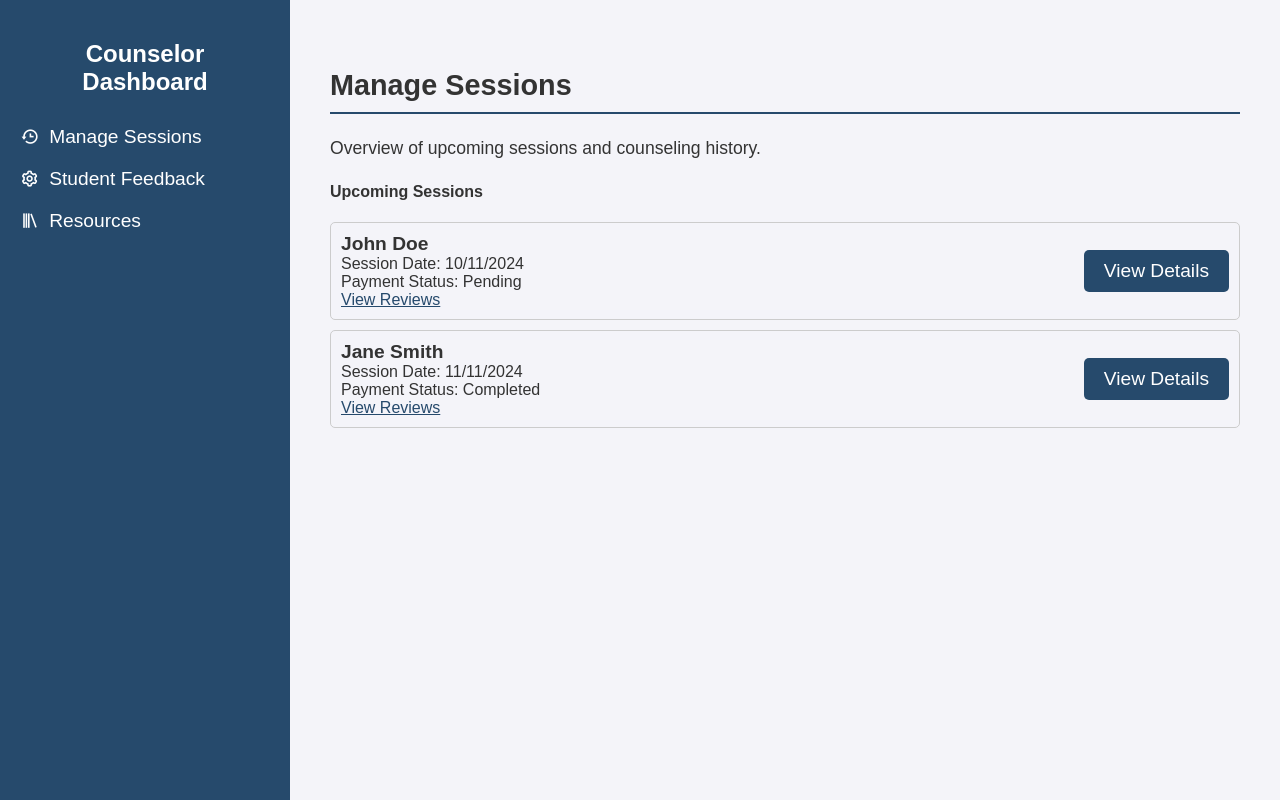
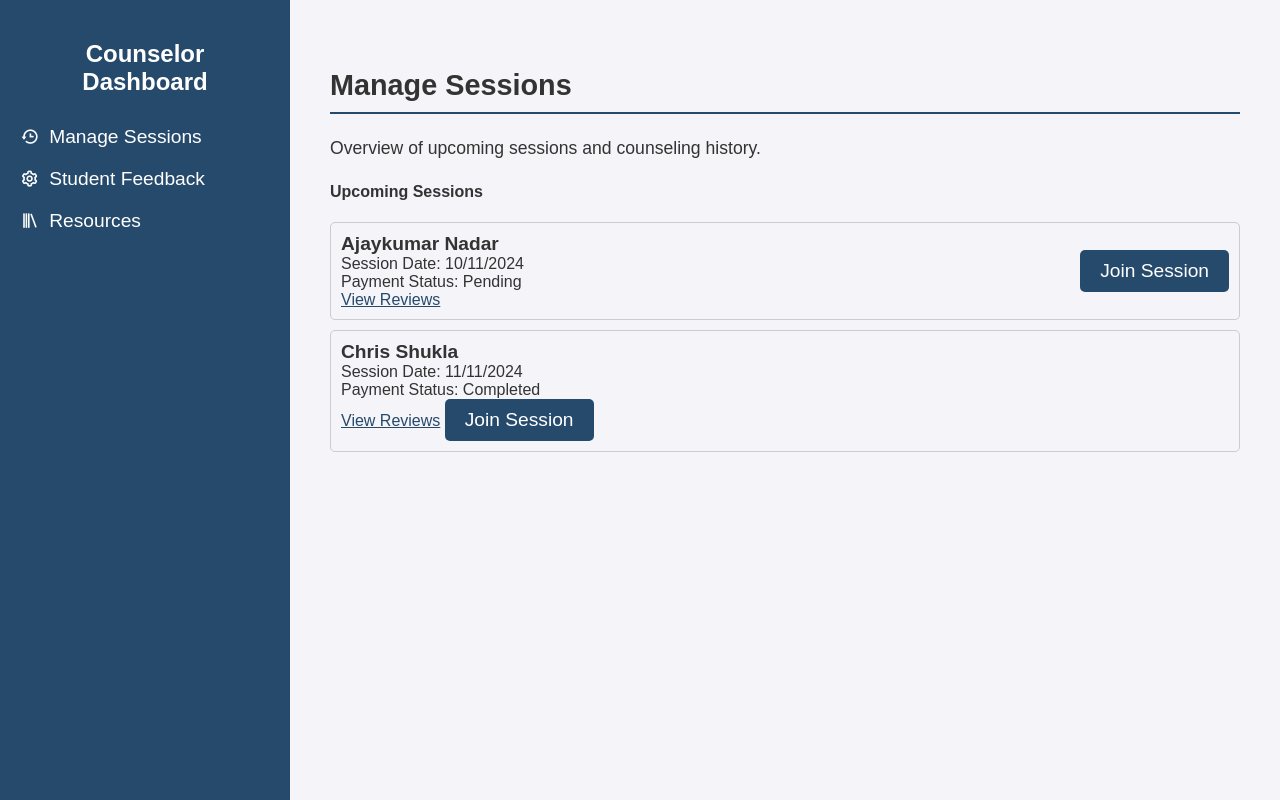
Before and after one commit to bianca2501/CareerVista, a plain HTML site: page frontend/html/dashboardcoun.html in a window 1280 px wide. Both pictures are taken after a click on the link "Manage Sessions". Drawn offline with nearby package versions, Linux system fonts and the light colour scheme; files whose address does not match are found by name.

Commit message:
connecting video

```diff
--- a/frontend/html/dashboardcoun.html
+++ b/frontend/html/dashboardcoun.html
@@ -220,34 +220,38 @@
           <div class="counselor-list">
             <div class="counselor-item">
               <div class="counselor-details">
-                <div class="counselor-name">John Doe</div>
+                <div class="counselor-name">Ajaykumar Nadar</div>
                 <div>
                   Session Date: 10/11/2024
                   <br />
                   Payment Status: Pending
                 </div>
-                <span class="view-reviews" onclick="showReviews('John Doe')"
+                <span class="view-reviews" onclick="showReviews('Ajaykumar Nadar')"
                   >View Reviews</span
                 >
               </div>
-              <button class="btn" onclick="viewSessionDetails('John Doe')">
-                View Details
-              </button>
+              <a href="vc.html">
+                <button class="btn" onclick="joinSession('Ajaykumar Nadar')">
+                  Join Session
+                </button>
+              </a>
             </div>
             <div class="counselor-item">
               <div class="counselor-details">
-                <div class="counselor-name">Jane Smith</div>
+                <div class="counselor-name">Chris Shukla</div>
                 <div>
                   Session Date: 11/11/2024
                   <br />
                   Payment Status: Completed
                 </div>
-                <span class="view-reviews" onclick="showReviews('Jane Smith')"
+                <span class="view-reviews" onclick="showReviews('Chris Shukla')"
                   >View Reviews</span
                 >
-              </div>
-              <button class="btn" onclick="viewSessionDetails('Jane Smith')">
-                View Details
+                <a href="vc.html">
+                  <button class="btn" onclick="joinSession('Chris Shukla')">
+                    Join Session
+                  </button>
+                </a>
               </button>
             </div>
           </div>
```
Also changed, not shown: frontend/html/dashboard.html (+19 -6 lines).
